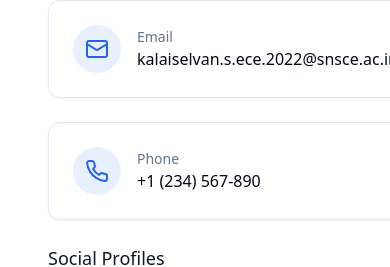
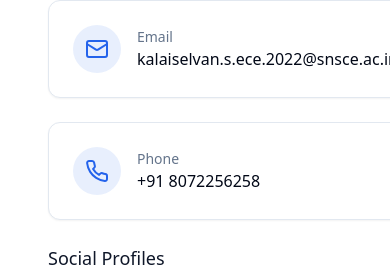
Before and after one commit to Kalaiselvan004/kalaiselvan-ai-portfolio, a React (Vite) app: page / in a window 390 px wide. Shown: the part 7880-8147 px from the top of the page. Built offline with nearby package versions, Linux system fonts and the light colour scheme.

Commit message:
Update contact information
Update the phone number in the contact section.

```diff
--- a/src/components/ContactSection.tsx
+++ b/src/components/ContactSection.tsx
@@ -53,8 +53,8 @@ export default function ContactSection() {
                   </div>
                   <div>
                     <div className="text-sm text-muted-foreground">Phone</div>
-                    <a href="tel:+1234567890" className="font-medium hover:text-primary">
-                      +1 (234) 567-890
+                    <a href="tel:+918072256258" className="font-medium hover:text-primary">
+                      +91 8072256258
                     </a>
                   </div>
                 </CardContent>
```
